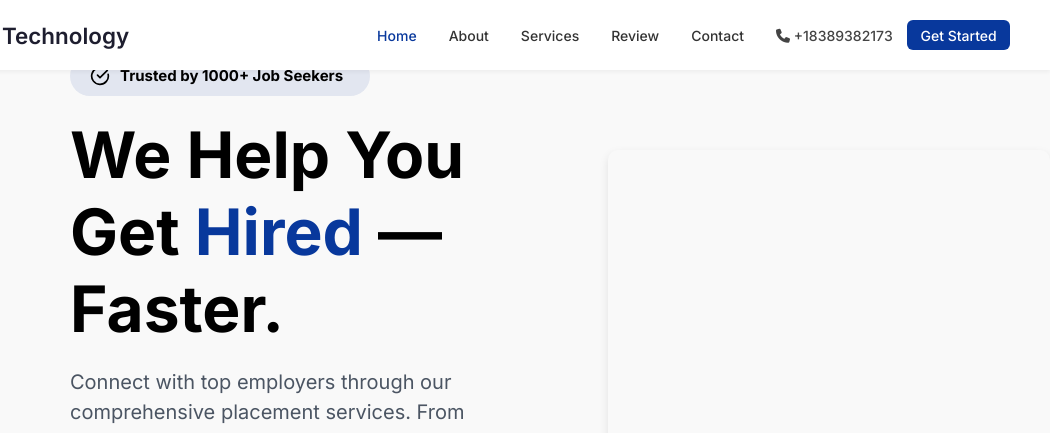
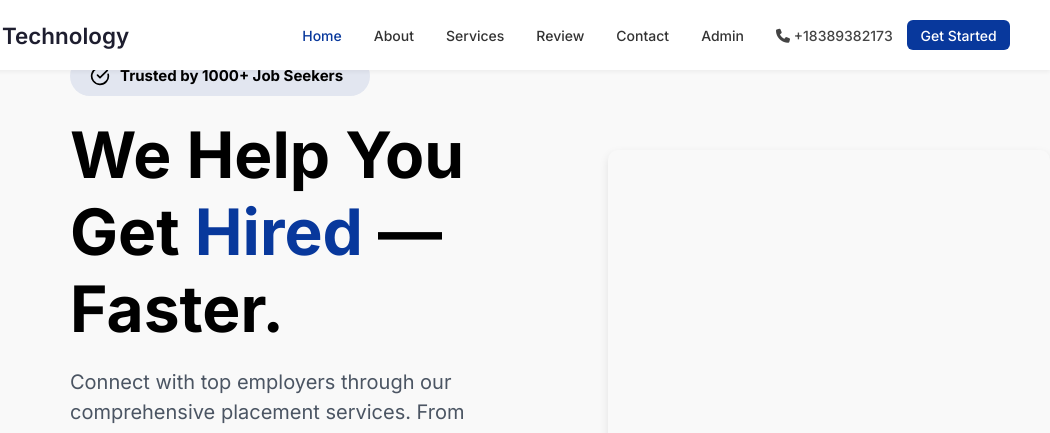
Before and after one commit to Herin27/PlaceXis-Technology, a website: page client/index.html in a window 1280 px wide. Shown: the top 433 px of the page, 230-1280 px from the left. Drawn offline with Linux system fonts and the light colour scheme; no server answers.

Commit message:
Add Admin link to navigation menu

```diff
--- a/client/index.html
+++ b/client/index.html
@@ -33,6 +33,8 @@
         <a href="./services.html">Services</a>
         <a href="./review_form.html">Review</a>
         <a href="./contect.html">Contact</a>
+        <a href="./admin_login.html">Admin</a>
+
         <div class="mobile-contact">
           <span class="phone"><i class="fa fa-phone"></i> +18389382173</span>
           <button class="get-started-btn"><a href="./register.html">Get Started</a></button>
```
